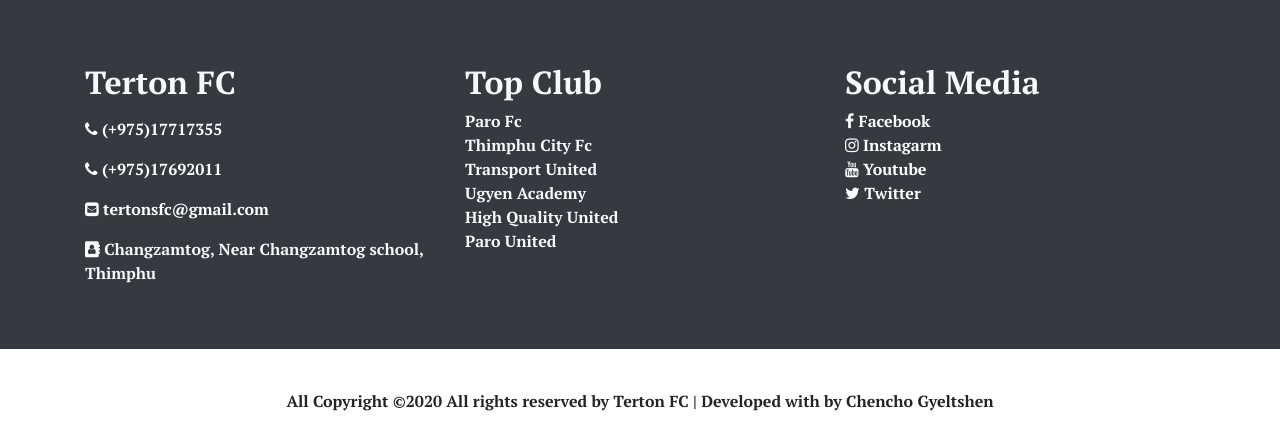
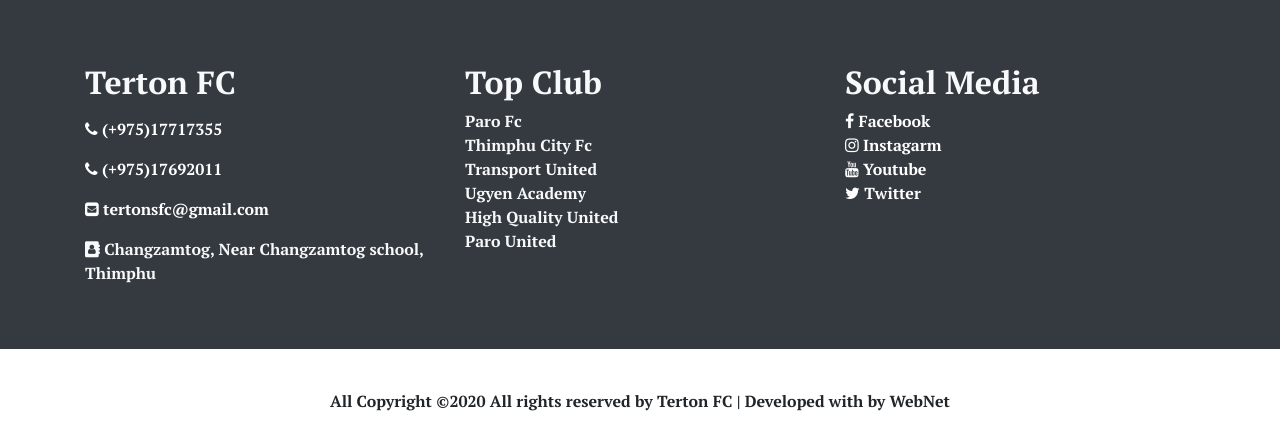
Before and after one commit to CHENCHO121/Terton_FC, a Django app: page / in a window 1280 px wide. Shown: the part 2400-2845 px from the top of the page. Run offline with Django 3.2, Linux system fonts and the light colour scheme; data that the repository does not hold is empty; some libraries are stand-ins or nearby versions.

Commit message:
footer modify

```diff
--- a/website/templates/base.html
+++ b/website/templates/base.html
@@ -136,7 +136,7 @@
     </div>
 </footer>
 <section class="text-center my-3 pt-4 pb-3">
-    <span><strong> All Copyright &copy;2020 All rights reserved by Terton FC | Developed with by Chencho Gyeltshen</strong></span>
+    <span><strong> All Copyright &copy;2020 All rights reserved by Terton FC | Developed with by WebNet</strong></span>
 </section>
 
 
--- a/website/templates/base_admin.html
+++ b/website/templates/base_admin.html
@@ -78,7 +78,7 @@
 
 
 <section class="text-center my-3 pt-4 pb-3">
-    <span><strong> All Copyright &copy;2020 All rights reserved by Terton FC | Developed with by Chencho Gyeltshen</strong></span>
+    <span><strong> All Copyright &copy;2020 All rights reserved by Terton FC | Developed with by WebNet</strong></span>
 </section>
 
 
```
